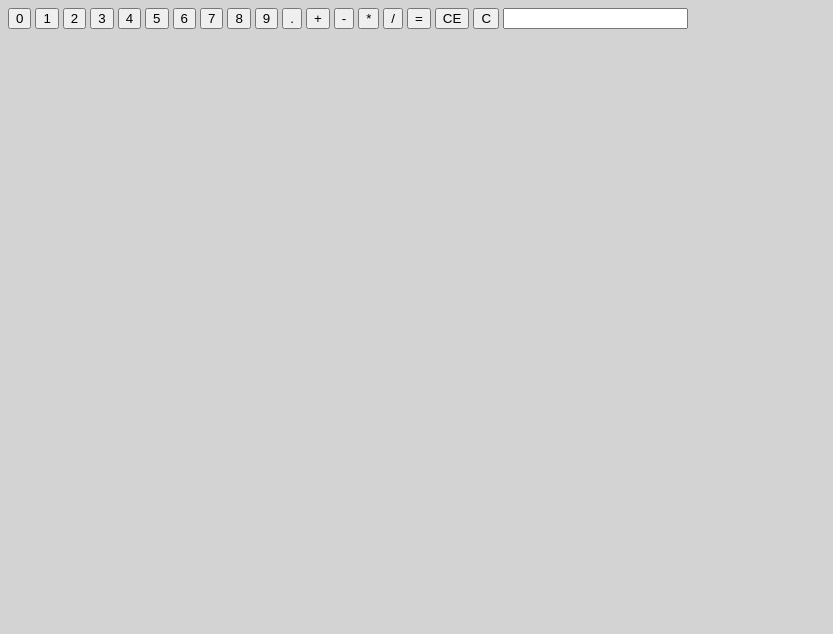
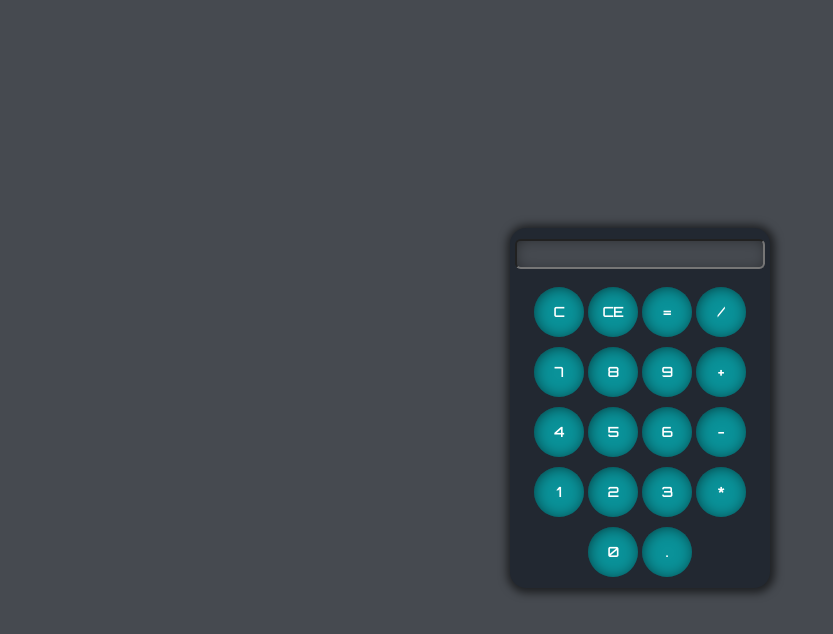
Before and after one commit to DuraSky/calculator-TOP, a plain HTML site: page index.html in a window 1280 px wide. Shown: the whole page, without its empty margins (0-833 px from the left). Drawn offline with Linux system fonts and the light colour scheme.

Commit message:
added styling, project finished

```diff
--- a/index.html
+++ b/index.html
@@ -4,30 +4,48 @@
         <meta charset="utf-8">
         <title>Calculator project</title>
         <link rel="stylesheet" href="style.css">
-
+        <link rel="preconnect" href="https://fonts.googleapis.com">
     </head>
     <body>
-        <button id="number0">0</button>
-        <button id="number1">1</button>
-        <button id="number2">2</button>
-        <button id="number3">3</button>
-        <button id="number4">4</button>
-        <button id="number5">5</button>
-        <button id="number6">6</button>
-        <button id="number7">7</button>
-        <button id="number8">8</button>
-        <button id="number9">9</button>
 
-        <button id="dot">.</button>
-        <button id="plusOperator">+</button>
-        <button id="minusOperator">-</button>
-        <button id="timesOperator">*</button>
-        <button id="divisionOperator">/</button>
-        <button id="getResult">=</button>
-        <button id="resetCalc">CE</button>
-        <button id="backspace">C</button>
+        <div id="calculatorBody">
+            <input type="text" id="calculatorDisplay" readonly><br />
 
-        <input type="text" id="calculatorDisplay" readonly>
+                <div id="allRows">
+                    <div id="firstRow">
+                        <button id="backspace">C</button>
+                        <button id="resetCalc">CE</button>
+                        <button id="getResult">=</button>
+                        <button id="divisionOperator">/</button>
+                    </div>
+
+                    <div id="secondRow">
+                        <button id="number7">7</button>
+                        <button id="number8">8</button>
+                        <button id="number9">9</button>
+                        <button id="plusOperator">+</button>
+                    </div>
+                    <div id="thirdRow">
+                        <button id="number4">4</button>
+                        <button id="number5">5</button>
+                        <button id="number6">6</button>
+                        <button id="minusOperator">-</button>
+                    </div>
+
+                    <div id="fourthRow">
+                        <button id="number1">1</button>
+                        <button id="number2">2</button>
+                        <button id="number3">3</button>
+                        <button id="timesOperator">*</button>            </div>
+                    <div id="fifthRow">
+                        <button id="number0">0</button>
+                        <button id="dot">.</button>                    </div>
+                </div>
+        </div>
+
+
+
+
     </body>
     <script src="script.js"></script>
 </html>
--- a/style.css
+++ b/style.css
@@ -1,3 +1,55 @@
+@import url('https://fonts.googleapis.com/css2?family=Orbitron&display=swap');
+
+
 body{
-    background-color: lightgrey;
+    background-color:#464a50;
+    display: flex;
+    height: 100vh;
 }
+
+#calculatorBody{
+    background-color:#222831;
+    width: 250px;
+    height: 350px;
+    border-radius: 1em;
+    margin:  auto;
+    display: flex;
+    justify-content: center;
+    flex-direction: column;
+    flex-shrink: 0;
+    padding: 5px;
+    box-shadow: 1px 1px 8px 4px rgba(0, 0, 0, 0.57);
+}
+
+#calculatorDisplay{
+    font-family: 'Orbitron', sans-serif;
+    font-size: larger;
+    border-radius: 0.3em;
+    background-color: #464a50;
+    color: white;
+    box-shadow: 1px 1px 19px -10px rgba(0,0,0,1) inset;
+}
+
+button{
+    background-color: #0a9299;
+    font-family: 'Orbitron', sans-serif;
+    font-weight: bold;
+    width: 50px;
+    height: 50px;
+    border-radius: 2em;
+    color:white;
+    border: none;
+    box-shadow: 1px 1px 19px -7px rgba(0,0,0,1) inset;
+
+}
+
+button:hover{
+    background-color: #185c5f;
+}
+
+#allRows{
+    display:flex;
+    flex-wrap: wrap;
+    gap: 10px;
+    justify-content: center;
+}
```
